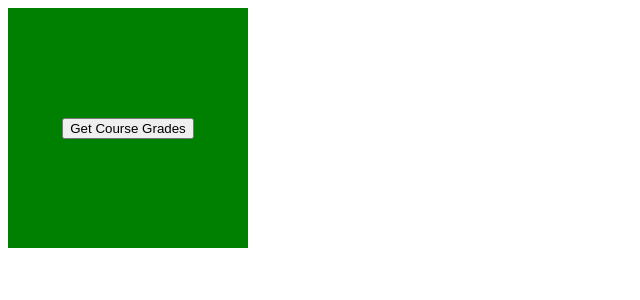
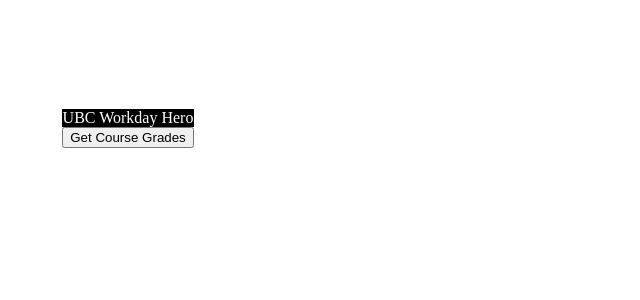
Before and after one commit to aqil18/ubc-workday-hero, a React (Create React App) app in the folder react-chrome-ext/: page / in a window 1280 px wide. Shown: the top 300 px of the page, without its empty margins (0-640 px from the left). Built offline with nearby package versions, Linux system fonts and the light colour scheme.

Commit message:
Got a little header going on

```diff
--- a/react-chrome-ext/src/App.css
+++ b/react-chrome-ext/src/App.css
@@ -2,14 +2,16 @@
   color: white;
   text-align: center;
 }
-
+.Header {
+  background-color: black;
+  align-items: center;
+}
 .container {
   display: flex;
   justify-content: center;
   align-items: center;
   width: 15rem;
   height: 15rem;
-  background-color: green;
-
+  background-color: rgb(255, 255, 255);
 
 }
--- a/react-chrome-ext/src/App.tsx
+++ b/react-chrome-ext/src/App.tsx
@@ -159,6 +159,9 @@
 
     return (
       <div className="App">
+      <div className="Header">
+        UBC Workday Hero
+      </div>
           <button type="button" onClick={handleClick}>Get Course Grades</button>
       </div>
     );
```
Also changed, not shown: 1 other file (tests, documents, lock files or other folders).
